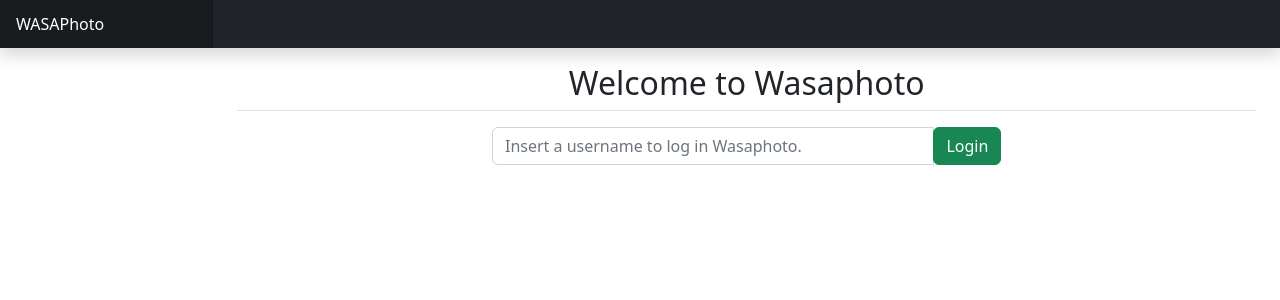
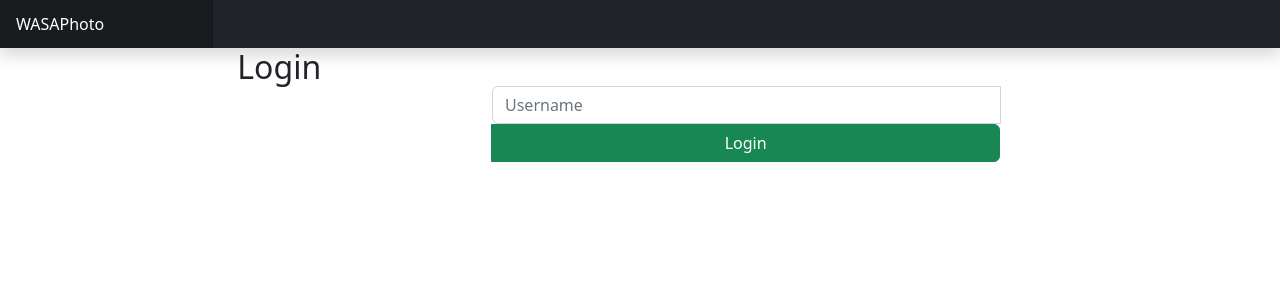
Before and after one commit to fertech02/Wasagram, a Vue app in the folder webui/: page / in a window 1280 px wide. Shown: the top 300 px of the page. Built offline with nearby package versions, Linux system fonts and the light colour scheme.

Commit message:
adjusted LoginView

```diff
--- a/webui/src/views/LoginView.vue
+++ b/webui/src/views/LoginView.vue
@@ -1,12 +1,9 @@
 <script>
-// Import the router object from the Vue Router library
-
 export default {
     components: {},
 
     data: function() {
         return {
-            username: "",
             errormsg: null,
         }
     },
@@ -18,7 +15,13 @@ export default {
                 return;
             } else {
                 try {
-                    let response = await this.$axios.post("/session", {username: this.username})
+                    let username = document.getElementById('username').value;
+				    if (!username.match("^[a-zA-Z][a-zA-Z0-9_]{2,15}$")) {
+                        alert("Invalid username: 3 - 16 characters; first character must be a letter; only letters, numbers and underscores allowed");
+                        return;
+				    }
+                    let response = await this.$axios.post("/session", {username: username},
+                        {headers: { 'Content-Type': 'application/json' }});
                     let user = response.data
                     localStorage.setItem("token", user.Uid);
                     localStorage.setItem("username", user.Username);
@@ -42,19 +45,16 @@ export default {
 </script>
 
 <template>
-    <div
-        class="d-flex justify-content-between flex-wrap flex-md-nowrap align-items-center pt-3 pb-2 mb-3 border-bottom">
-        <h1 class="h2">Welcome to Wasaphoto</h1>
-    </div>
-    <div class="input-group mb-3">
-        <input type="text" id="username" v-model="username" class="form-control"
-            placeholder="Insert a username to log in Wasaphoto." aria-label="Recipient's username"
-            aria-describedby="basic-addon2">
-        <div class="input-group-append">
-            <button class="btn btn-success" type="button" @click="doLogin">Login</button>
+    <div>
+        <h2 class="h2">Login</h2>
+        <div class="input-group">
+            <input id="username" type="text" class="form-control" placeholder="Username" required>
+            <button class="btn btn-success" @click="doLogin">Login</button>
+        </div>
+        <div v-if="errormsg" class="alert alert-danger" role="alert">
+            {{ errormsg }}
         </div>
     </div>
-    <ErrorMsg v-if="errormsg" :msg="errormsg"></ErrorMsg>
 </template>
 
 
```
